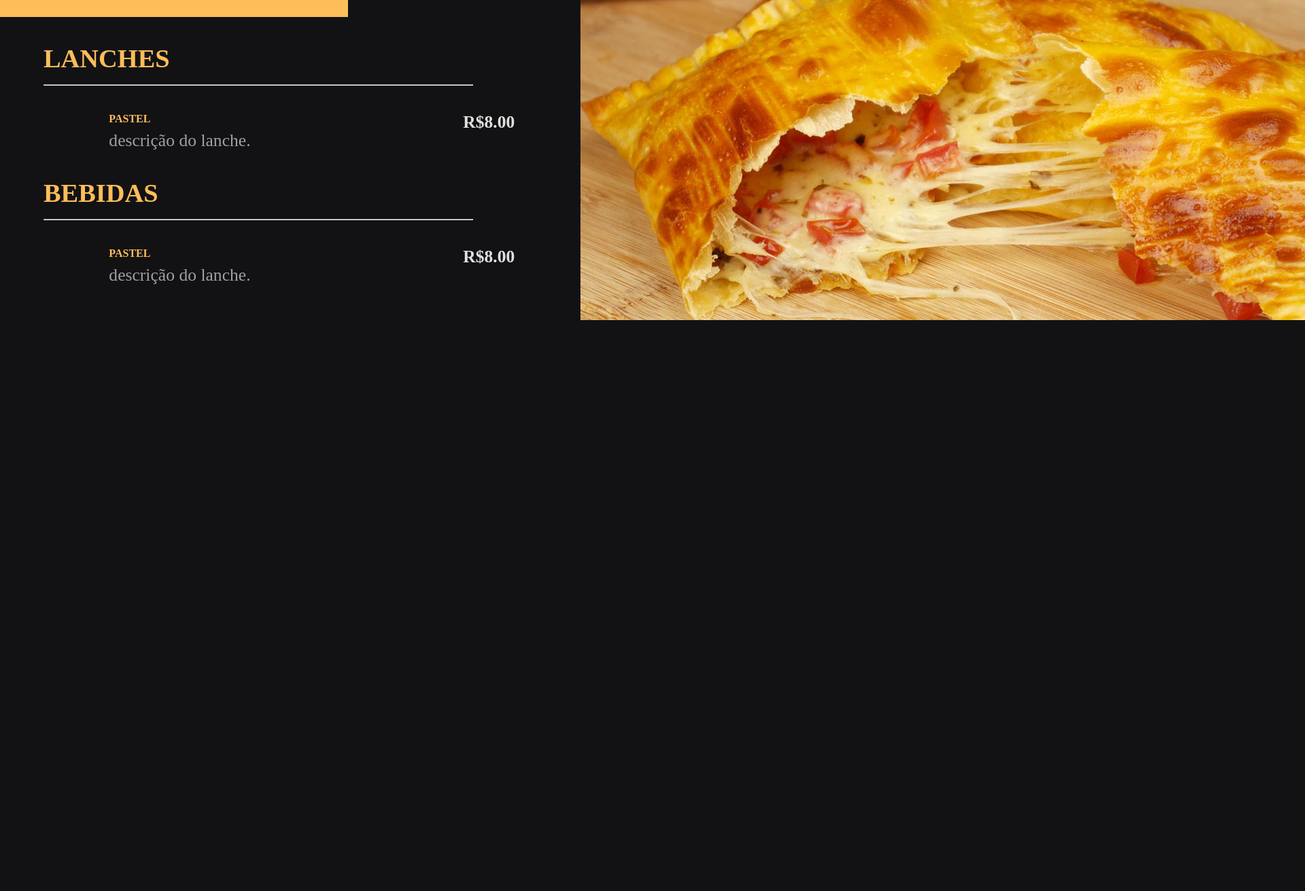
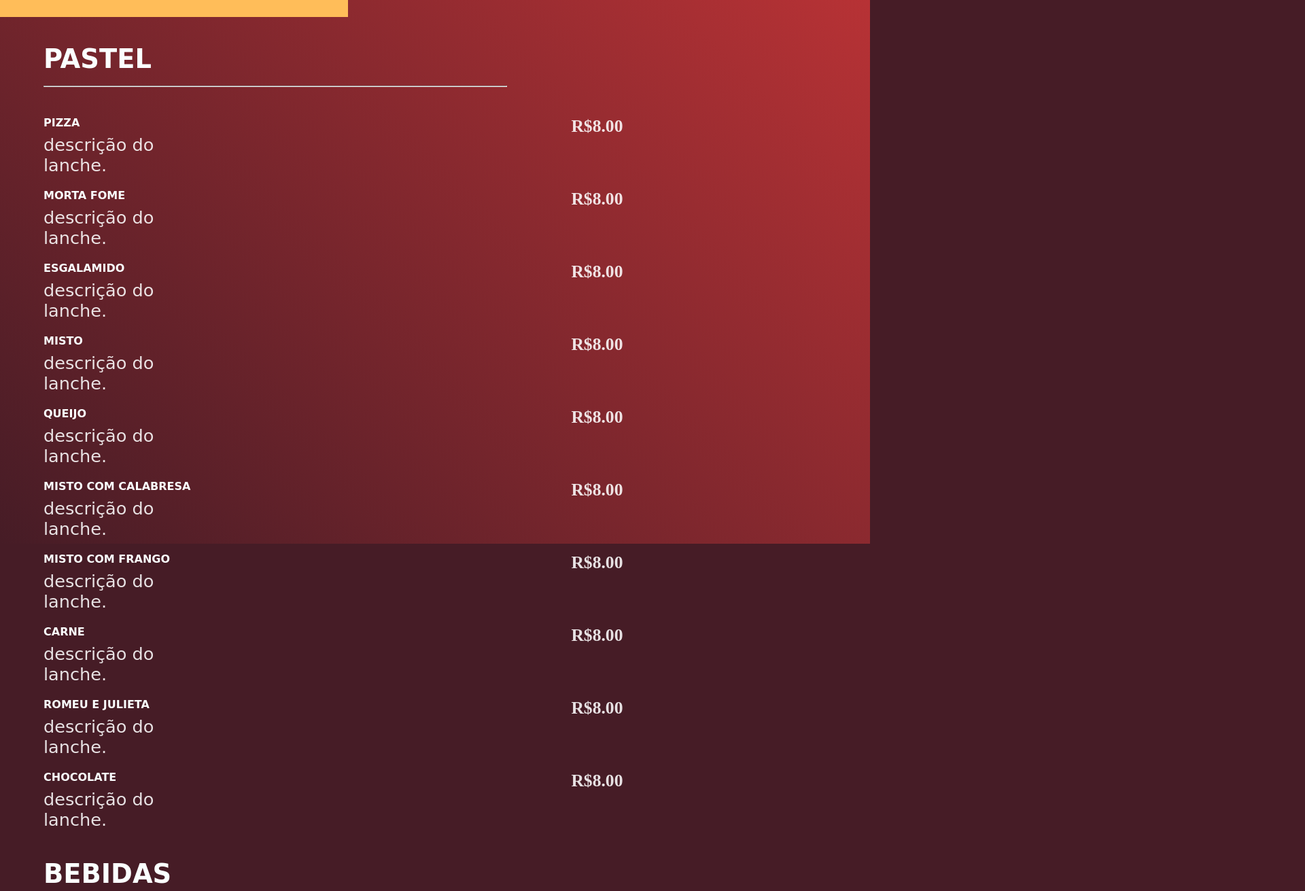
Before and after one commit to gabrieldasneves/JoelCardapio, a plain HTML site: page index.html in a window 1280 px wide. Shown: the top 1311 px of the page at 68% size, 1920 px wide, since content can reach past the window. Before the commit the page ends 864 px from the top, so only its background shows below. Drawn offline with Linux system fonts and the light colour scheme.

Commit message:
changing style

```diff
--- a/index.html
+++ b/index.html
@@ -4,18 +4,120 @@
     <meta charset="UTF-8">
     <meta http-equiv="X-UA-Compatible" content="IE=edge">
     <meta name="viewport" content="width=device-width, initial-scale=1.0">
+
     <link rel="stylesheet" href="./styles/desktop.css">
     <title>Document</title>
 </head>
 <body>
     <div id="menu">
+
+
         <div id="bloco">
-            <h2>Lanches</h2>
+            <h2>Pastel</h2>
             <HR WIDTH=50% >
                 <ul>
                     <li>
                         <div class="detalhes">
-                            <h3 >Pastel</h3>
+                            <h3 >Pizza</h3>
+                            <p class="description">descrição do lanche.</p>
+                        </div>
+                        <div>
+                            <strong>
+                                R$8.00
+                            </strong>
+                        </div>
+                    </li>
+                    <li>
+                        <div class="detalhes">
+                            <h3 >Morta fome</h3>
+                         <p class="description">descrição do lanche.</p>
+                        </div>
+                        <div>
+                            <strong>
+                                R$8.00
+                            </strong>
+                        </div>
+                    </li>
+                    <li>
+                        <div class="detalhes">
+                            <h3 >Esgalamido</h3>
+                         <p class="description">descrição do lanche.</p>
+                        </div>
+                        <div>
+                            <strong>
+                                R$8.00
+                            </strong>
+                        </div>
+                    </li>
+                    <li>
+                        <div class="detalhes">
+                            <h3 >Misto</h3>
+                         <p class="description">descrição do lanche.</p>
+                        </div>
+                        <div>
+                            <strong>
+                                R$8.00
+                            </strong>
+                        </div>
+                    </li>
+                    <li>
+                        <div class="detalhes">
+                            <h3 >Queijo</h3>
+                         <p class="description">descrição do lanche.</p>
+                        </div>
+                        <div>
+                            <strong>
+                                R$8.00
+                            </strong>
+                        </div>
+                    </li>
+                    <li>
+                        <div class="detalhes">
+                            <h3 >Misto com calabresa</h3>
+                         <p class="description">descrição do lanche.</p>
+                        </div>
+                        <div>
+                            <strong>
+                                R$8.00
+                            </strong>
+                        </div>
+                    </li>
+                    <li>
+                        <div class="detalhes">
+                            <h3 >Misto com frango</h3>
+                         <p class="description">descrição do lanche.</p>
+                        </div>
+                        <div>
+                            <strong>
+                                R$8.00
+                            </strong>
+                        </div>
+                    </li>
+                    <li>
+                        <div class="detalhes">
+                            <h3 >Carne</h3>
+                         <p class="description">descrição do lanche.</p>
+                        </div>
+                        <div>
+                            <strong>
+                                R$8.00
+                            </strong>
+                        </div>
+                    </li>
+                    <li>
+                        <div class="detalhes">
+                            <h3 >Romeu e Julieta</h3>
+                         <p class="description">descrição do lanche.</p>
+                        </div>
+                        <div>
+                            <strong>
+                                R$8.00
+                            </strong>
+                        </div>
+                    </li>
+                    <li>
+                        <div class="detalhes">
+                            <h3 >Chocolate</h3>
                          <p class="description">descrição do lanche.</p>
                         </div>
                         <div>
@@ -27,7 +129,7 @@
                 </ul>
 
                 <h2>Bebidas</h2>
-                <HR WIDTH=50%>
+
                 <ul>
                     <li>
                         <div class="detalhes">
@@ -43,9 +145,7 @@
                 </ul>
         </div>
 
-        <div id="imgsDiv">
-            <img src="assets\pastel1.jpg" alt="">
-        </div>
+
     </div>
 
     <div id="caixa"></div>
--- a/styles/desktop.css
+++ b/styles/desktop.css
@@ -1,3 +1,5 @@
+
+
 *{
     margin: 0;
     padding: 0;
@@ -7,13 +9,19 @@
 
 body{
     font-size: 1.6rem;
-    background: #121214;
+    background-color: #461c26;
+    background-image: linear-gradient(45deg, #461c26 0%, #b73235 100%);
+    background-repeat: no-repeat;
+    background-size: cover;
+
+
 }
 
 h1,h2,h3, .price{
-    font-family: 'Roboto Serif', serif;
+    font-family: 'Luckiest Guy', cursive;
     text-transform: uppercase;
-    color: #ffbd59;
+    color: rgba(251,255,255,255);
+
 }
 
 #menu{
@@ -36,13 +44,6 @@ h1,h2,h3, .price{
     width:80%
 }
 
-#imgsDiv{
-    height:100vh;
-    width:33.3%;
-
-}
-
-
 ul{
     list-style:none;
     margin-top:5%;
@@ -52,7 +53,7 @@ ul{
 ul li{
     margin-bottom: 20px;
     display: flex;
-    justify-content: space-around;
+    justify-content: space-between;
     gap:120px
 }
 
@@ -67,7 +68,8 @@ li .detalhes{
 }
 
 .detalhes p{
-    color: rgba(255, 255, 255, 0.6););
+    color: rgba(255, 255, 255, 0.6));
+    font-family: 'Luckiest Guy', cursive;
 }
 
 #caixa {
@@ -81,20 +83,16 @@ li .detalhes{
 }
 
 @media only screen and (max-width: 600px) {
-    #menu{
-        display:flex;
-        flex-direction:column;
-        height:100vh;
-    }
+
 
     #caixa {
         width: 40%;
         height:25px;
-        background: #121214;
+        background: rgba(255, 255, 255, 0);
         position: absolute;
         left: 0px;
         top: 0px;
-        z-index: -1;
+
     }
 
     #bloco{
@@ -112,12 +110,13 @@ li .detalhes{
 
     }
     h2{
-        background-color: #121214;
-        background-image: linear-gradient(090deg, #121214 1%, #ffbd59 50%, #121214 99%);
-        color: #121214;
+        background-color: rgba(253,204,49,255);
+        color: rgb(165,51,52);
         text-align: center;
-        border-radius:8px;
+        border-radius:2px;
         width: 100%;
+        box-shadow: 5px 5px rgba(70,45,41,255);
+        transform: rotate(-2deg)
     }
 
     .detalhes h3{
@@ -127,6 +126,6 @@ li .detalhes{
     }
     p{
         font-size: 14px;
+        font-family: 'Luckiest Guy', cursive;
     }
-
   }
```
